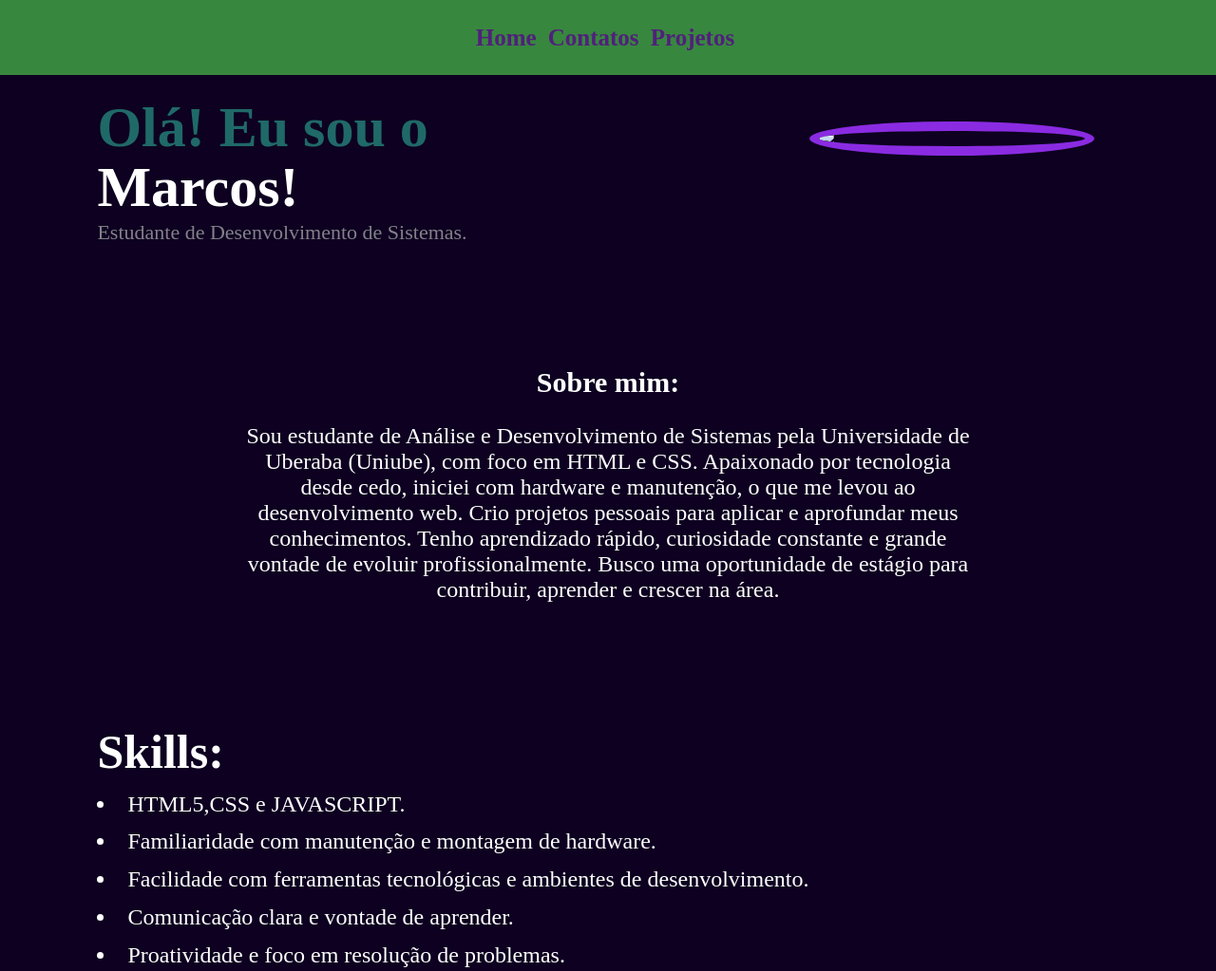
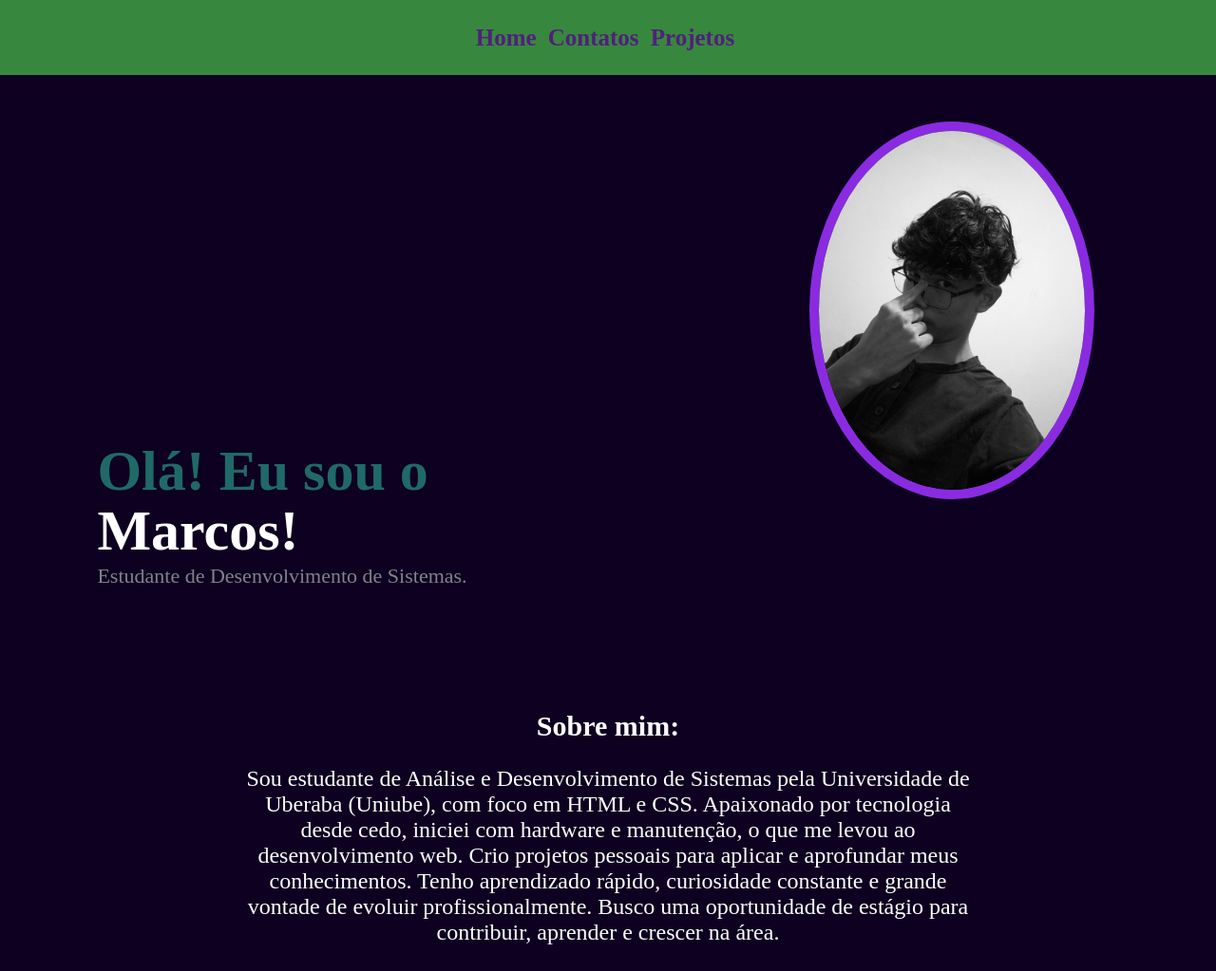
Before and after one commit to oxigou/portifolio, a plain HTML site: page index.html in a window 1280 px wide. Shown: the top 1023 px of the page at 95% size. Drawn offline with Linux system fonts and the light colour scheme.

Commit message:
index.html

```diff
--- a/index.html
+++ b/index.html
@@ -20,7 +20,7 @@
     <div class="container">
         <h2 class="foto">
             <img
-                src="imagens/marcos2">
+                src="imagens/marcos2.jpg">
         </h2>
         <h1> Olá! Eu sou o
             <p class="name">Marcos!</p>
```
